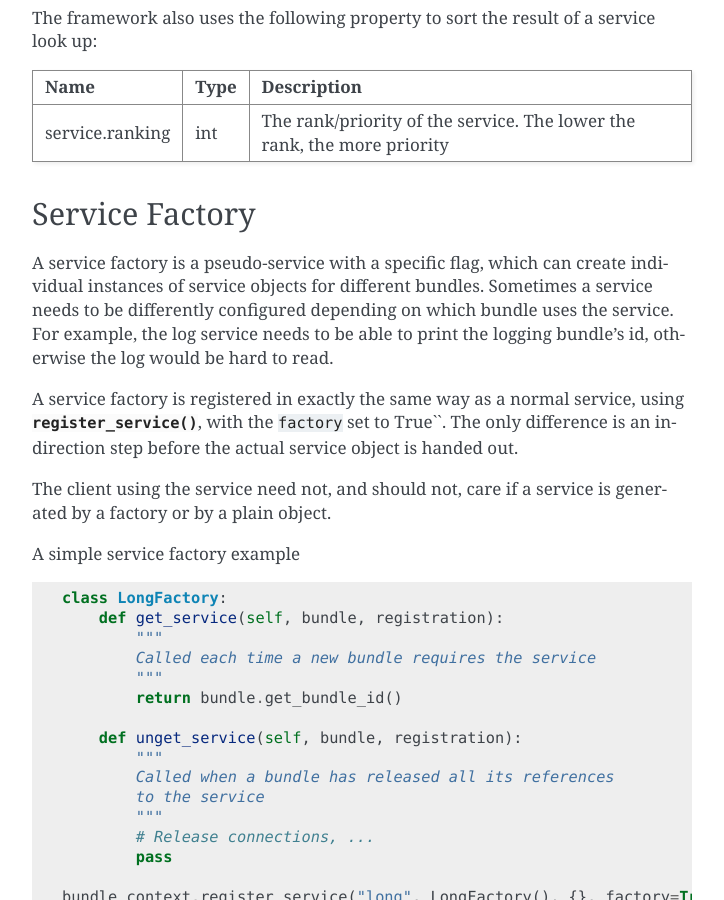
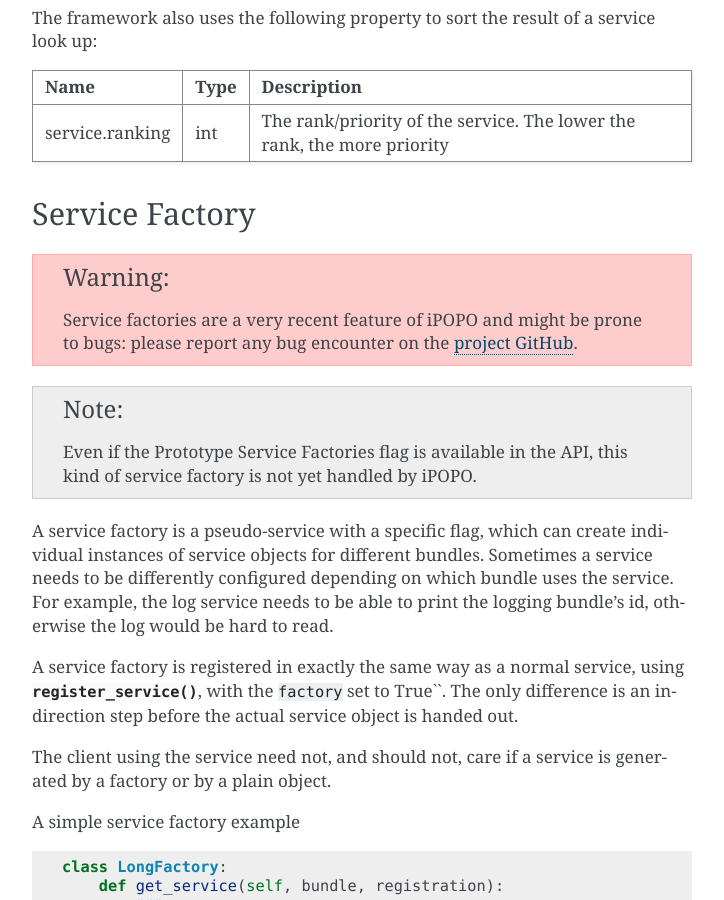
Before and after one commit to tcalmant/ipopo, a Sphinx documentation site: the page built from docs/refcards/services.rst, in a window 1280 px wide and 900 px high, scrolled down 757 px. Shown: the whole window, without its empty margins (388-1112 px from the left). Built offline with Sphinx 7.4.7, drawn with Linux system fonts in a browser that asks for light colours; pages that are not in the unit, such as notebooks, are missing from menus.

Commit message:
Added notes about the youth of service factories

```diff
--- a/docs/refcards/services.rst
+++ b/docs/refcards/services.rst
@@ -47,6 +47,13 @@ service.ranking int  The rank/priority of the service. The lower the rank, the m
 
 Service Factory
 ---------------
+
+.. warning:: Service factories are a very recent feature of iPOPO and might be
+   prone to bugs: please report any bug encounter on
+   the `project GitHub <https://github.com/tcalmant/ipopo/issues>`_.
+
+.. note:: Even if the Prototype Service Factories flag is available in the API,
+   this kind of service factory is not yet handled by iPOPO.
 
 A service factory is a pseudo-service with a specific flag, which can create
 individual instances of service objects for different bundles.
```
